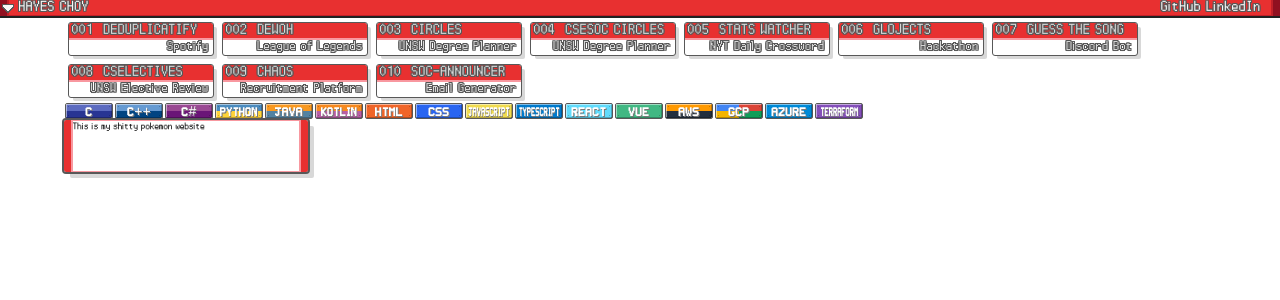
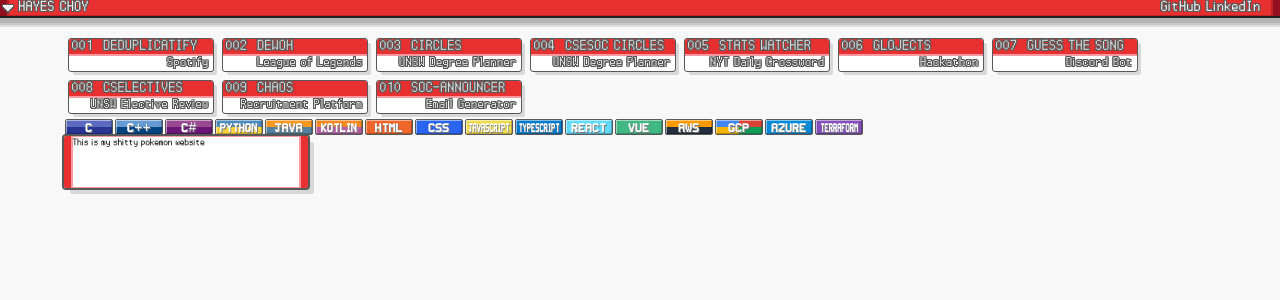
Before and after one commit to hayeselnut/hayeselnut.github.io, a React (Create React App) app: page / in a window 1280 px wide. Shown: the top 300 px of the page. Built offline with nearby package versions, Linux system fonts and the light colour scheme.

Commit message:
navbar shadow

```diff
--- a/src/components/nav-bar.tsx
+++ b/src/components/nav-bar.tsx
@@ -1,12 +1,12 @@
 import React, { FC } from 'react';
 import styled from '@emotion/styled';
 import Arrow from './arrow';
-import { isAbsolute } from 'path';
 
 const Bar = styled('div')`
   height: 16px;
   border-bottom: 2px solid var(--pokemon-black);
   display: flex;
+  box-shadow: 0px 5px rgb(0, 0, 0, 0.1), 0px 7px rgb(0, 0, 0, 0.1), 0px 9px rgb(0, 0, 0, 0.1);
 
   position: relative;
 
--- a/src/index.css
+++ b/src/index.css
@@ -28,4 +28,10 @@ body {
 
   font-size: 1.125rem;
   transition: 0.3s;
+
+  background: var(--pokemon-white)
 }
+
+main {
+  padding-top: 1rem;
+}
```
